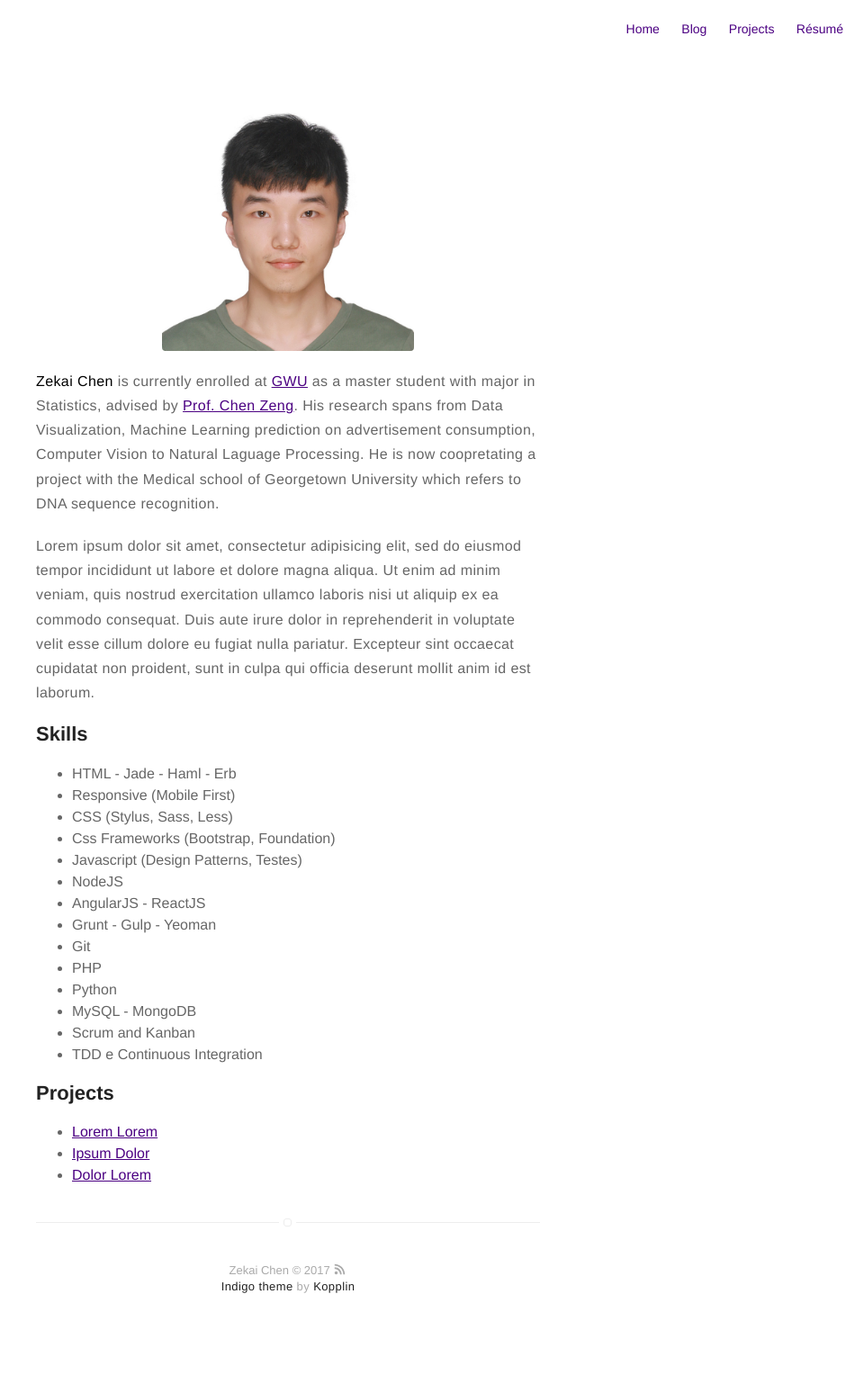
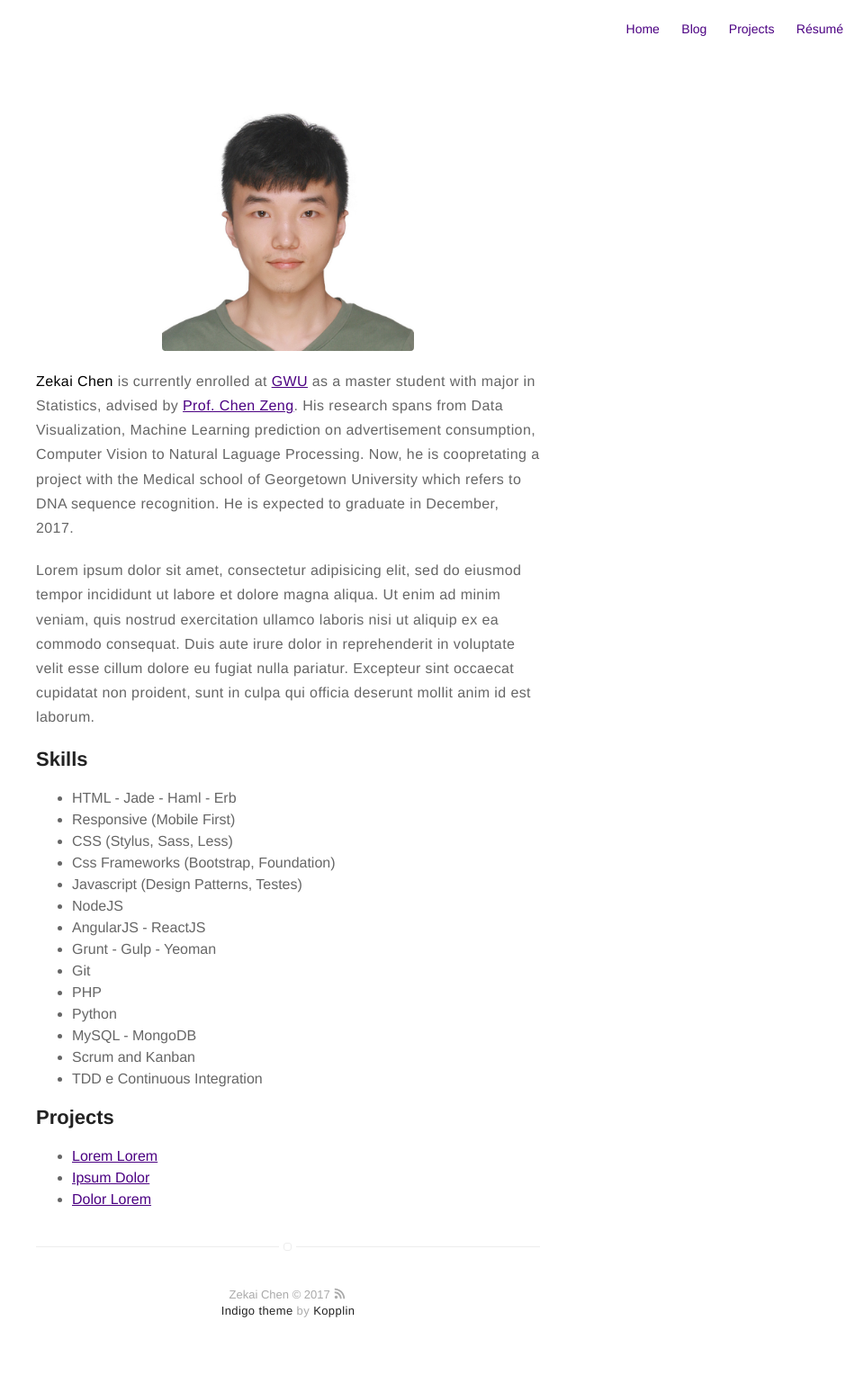
Before and after one commit to shuqizhuzhu/shuqizhuzhu.github.io, a Jekyll site: the page built from about.md, in a window 1280 px wide. Shown: the whole page at 90% size, without its empty margins (320-1280 px from the left). Built offline with Jekyll 4.4.1, drawn with Linux system fonts in a browser that asks for light colours; before the commit the page ends 1501 px from its top, so only the background shows below that.

Commit message:
Update about.md

```diff
--- a/about.md
+++ b/about.md
@@ -4,7 +4,7 @@ layout: page
 ---
 ![Profile Image]({{ site.url }}/{{ site.picture }})
 
-__Zekai Chen__ is currently enrolled at [GWU](https://www.gwu.edu) as a master student with major in Statistics, advised by <a href="http://home.gwu.edu/~chenz/">Prof. Chen Zeng</a>. His research spans from Data Visualization, Machine Learning prediction on advertisement consumption, Computer Vision to Natural Laguage Processing. He is now coopretating a project with the Medical school of Georgetown University which refers to DNA sequence recognition.
+__Zekai Chen__ is currently enrolled at [GWU](https://www.gwu.edu) as a master student with major in Statistics, advised by [Prof. Chen Zeng](http://home.gwu.edu/~chenz/). His research spans from Data Visualization, Machine Learning prediction on advertisement consumption, Computer Vision to Natural Laguage Processing. Now, he is coopretating a project with the Medical school of Georgetown University which refers to DNA sequence recognition. He is expected to graduate in December, 2017.
 
 <p>Lorem ipsum dolor sit amet, consectetur adipisicing elit, sed do eiusmod
 tempor incididunt ut labore et dolore magna aliqua. Ut enim ad minim veniam,
```
